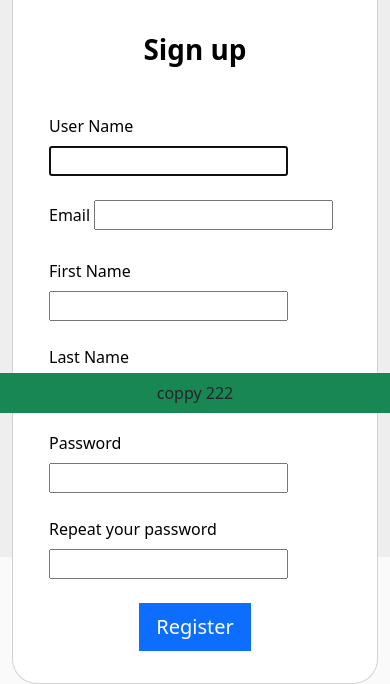
After one commit to hungf12/Django_web, a Django app: page /register/ in a window 390 px wide. The commit adds this page. Shown: the part 431-1115 px from the top of the page. Run offline with Django 5.2, Linux system fonts and the light colour scheme; some libraries are stand-ins or nearby versions.

Commit message:
#17 full

```diff
--- a/app/models.py
+++ b/app/models.py
@@ -1,5 +1,11 @@
 from django.db import models
 from django.contrib.auth.models import User
+from django.contrib.auth.forms import UserCreationForm
+# change forms register django
+class CreateUserForm(UserCreationForm):
+    class Meta:
+        model = User
+        fields = ['username','email','first_name','last_name','password1','password2']
 # Create your models here.
 class Customer(models.Model):
     user = models.OneToOneField(User, on_delete=models.SET_NULL, null=True, blank=False)
--- a/app/templates/app/base.html
+++ b/app/templates/app/base.html
@@ -110,6 +110,8 @@
         {% block cart_content %}{% endblock cart_content %}
         <!--giao diện checkout-->
         {% block content_checkout %}{% endblock content_checkout %}
+        <!--giao diện register-->
+        {% block register %}{% endblock register %}
         <!--footer-->
         <footer class="container--fluid bg-success text-center fixed-bottom p-2 mt-5">
             coppy 222
--- /dev/null
+++ b/app/templates/app/register.html
@@ -0,0 +1,112 @@
+{% extends 'app/base.html' %}
+{% load static %}
+<!DOCTYPE html>
+<!--[if lt IE 7]>      <html class="no-js lt-ie9 lt-ie8 lt-ie7"> <![endif]-->
+<!--[if IE 7]>         <html class="no-js lt-ie9 lt-ie8"> <![endif]-->
+<!--[if IE 8]>         <html class="no-js lt-ie9"> <![endif]-->
+<!--[if gt IE 8]>      <html class="no-js"> <!--<![endif]-->
+<html>
+    <head>
+        <meta charset="utf-8">
+        <meta http-equiv="X-UA-Compatible" content="IE=edge">
+        <title></title>
+        <meta name="description" content="">
+        <meta name="viewport" content="width=device-width, initial-scale=1">
+        <link rel="stylesheet" href="">
+    </head>
+    <body>
+        {% block register %}
+        <section class="vh-100" style="background-color: #eee;">
+            <div class="container h-100">
+              <div class="row d-flex justify-content-center align-items-center h-100">
+                <div class="col-lg-12 col-xl-11">
+                  <div class="card text-black" style="border-radius: 25px;">
+                    <div class="card-body p-md-5">
+                      <div class="row justify-content-center">
+                        <div class="col-md-10 col-lg-6 col-xl-5 order-2 order-lg-1">
+                          <p class="text-center h1 fw-bold mb-5 mx-1 mx-md-4 mt-4">Sign up</p>
+
+                          <form class="mx-1 mx-md-4" method="POST" action="">
+                            {%csrf_token%}
+                            <div class="d-flex flex-row align-items-center mb-4">
+                              <i class="fas fa-envelope fa-lg me-3 fa-fw"></i>
+                              <div data-mdb-input-init class="form-outline flex-fill mb-0">
+                                <label class="form-label" for="form3Example3c">User Name</label>
+                                {{form.username}}
+                              </div>
+                            </div>
+
+                            <div class="d-flex flex-row align-items-center mb-4">
+                              <i class="fas fa-envelope fa-lg me-3 fa-fw"></i>
+                              <div data-mdb-input-init class="form-outline flex-fill mb-0">
+                                <label class="form-label" for="form3Example3c">Email</label>
+                                {{form.email}}
+                              </div>
+                            </div>
+
+                            <div class="d-flex flex-row align-items-center mb-4">
+                              <i class="fas fa-user fa-lg me-3 fa-fw"></i>
+                              <div class="form-outline flex-fill mb-0">
+                                <label class="form-label" for="form3Example1c">First Name</label>
+                                {{form.first_name}}
+                              </div>
+                            </div>
+
+                            <div class="d-flex flex-row align-items-center mb-4">
+                              <i class="fas fa-user fa-lg me-3 fa-fw"></i>
+                              <div class="form-outline flex-fill mb-0">
+                                <label class="form-label" for="form3Example1c">Last Name</label>
+                                {{form.last_name}}
+                              </div>
+                            </div>
+
+                            <div class="d-flex flex-row align-items-center mb-4">
+                              <i class="fas fa-lock fa-lg me-3 fa-fw"></i>
+                              <div data-mdb-input-init class="form-outline flex-fill mb-0">
+                                <label class="form-label" for="form3Example4c">Password</label>
+                                {{form.password1}}
+                              </div>
+                            </div>
+
+                            <div class="d-flex flex-row align-items-center mb-4">
+                              <i class="fas fa-key fa-lg me-3 fa-fw"></i>
+                              <div data-mdb-input-init class="form-outline flex-fill mb-0">
+                                <label class="form-label" for="form3Example4cd">Repeat your password</label>
+                                {{form.password2}}
+                              </div>
+                            </div>
+
+                            <div class="d-flex justify-content-center mx-4 mb-3 mb-lg-4">
+                              <button  type="submit" data-mdb-button-init data-mdb-ripple-init class="btn btn-primary btn-lg">Register</button>
+                            </div>
+
+                          </form>
+
+                        </div>
+                        <div class="col-md-10 col-lg-6 col-xl-7 d-flex align-items-center order-1 order-lg-2">
+
+                          <img src="https://mdbcdn.b-cdn.net/img/Photos/new-templates/bootstrap-registration/draw1.webp"
+                            class="img-fluid" alt="Sample image">
+
+                        </div>
+                      </div>
+                    </div>
+                  </div>
+                </div>
+              </div>
+            </div>
+          </section>
+        <!-- <h5> register</h5>
+        <form method="POST" action="">
+            {%csrf_token%}
+            {{form.as_p}}
+            <input type="submit" name="create user">
+        </form> -->
+        <!--[if lt IE 7]>
+            <p class="browsehappy">You are using an <strong>outdated</strong> browser. Please <a href="#">upgrade your browser</a> to improve your experience.</p>
+        <![endif]-->
+
+        <script src="" async defer></script>
+        {% endblock register %}
+    </body>
+</html>
--- a/app/urls.py
+++ b/app/urls.py
@@ -5,6 +5,8 @@ from . import views
 urlpatterns = [
     path('', views.home,name="home"),
     path('cart/', views.cart, name="cart"),
+    path('register/', views.register, name="register"),
+    path('login/', views.login, name="login"),
     path('checkout/', views.checkout, name="checkout"),
     path('update_item/', views.updateItem, name="update_item"),
 ]
--- a/app/views.py
+++ b/app/views.py
@@ -2,7 +2,19 @@ from django.shortcuts import render
 from django.http import HttpResponse,JsonResponse
 from .models import *
 import json
+from django .contrib.auth.forms import UserCreationForm
 # Create your views here.
+def register(request):
+    form = CreateUserForm()
+    if request.method == "POST":
+        form = CreateUserForm(request.POST)
+        if form.is_valid():
+            form.save()
+    context ={'form':form}
+    return render(request, 'app/register.html',context)
+def login(request):
+    context ={}
+    return render(request, 'app/login.html',context)
 def home(request):
     if request.user.is_authenticated:
         customer = request.user.customer
```
Also changed, not shown: app/templates/app/login.html (added, +23 -0 lines), webbanhang/settings.py (+9 -9 lines), db.sqlite3.
